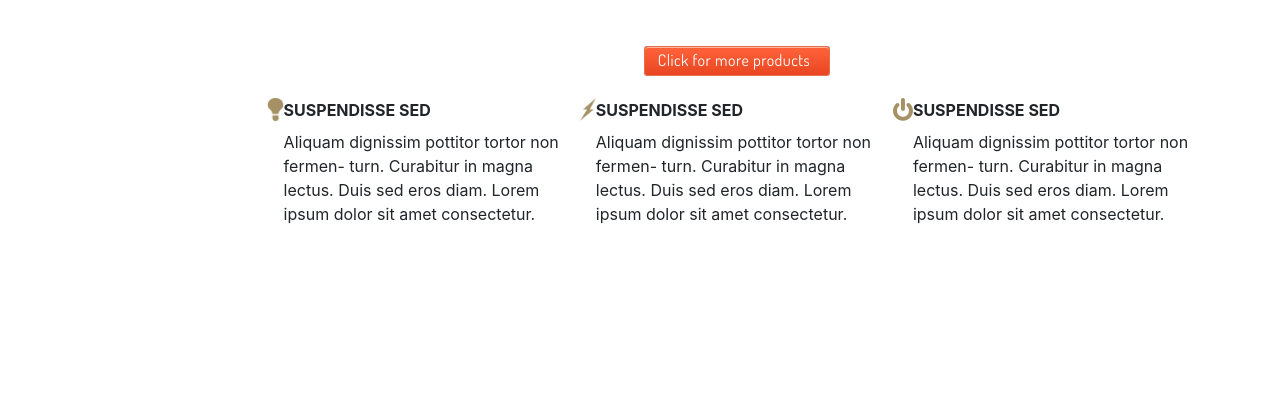
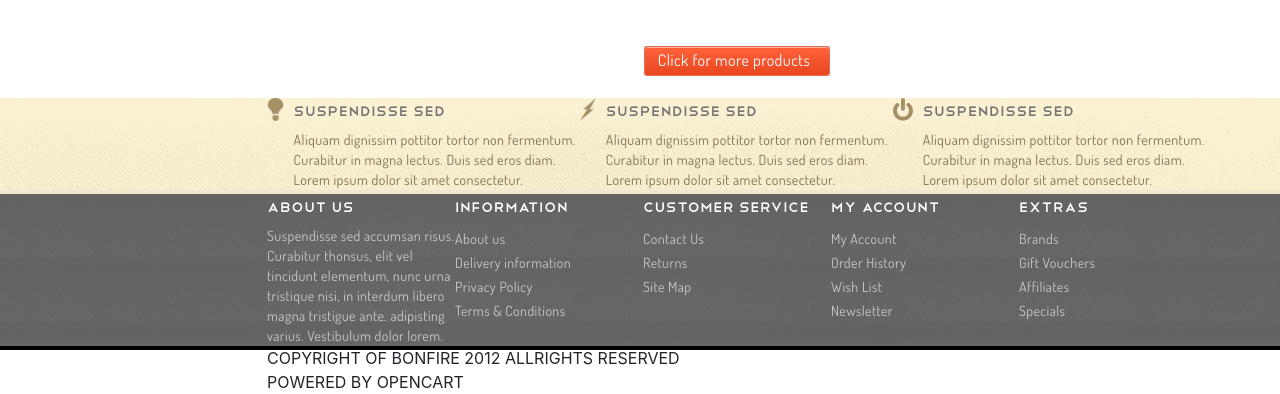
Before and after one commit to lostprofi/Study-project7, a website: page app/index.html in a window 1280 px wide. Shown: the part 1019-1413 px from the top of the page. Before the commit the page ends 1245 px from the top, so only its background shows below. Drawn offline with Linux system fonts and the light colour scheme.

Commit message:
commit #8

```diff
--- a/app/index.html
+++ b/app/index.html
@@ -642,31 +642,79 @@
         </main>
         <footer>
             <div class = "footer-top">
-                <div class = "container footer-top-direction">
+                <div class = "container footer-wrapper">
                     <div class = "footer-top-content">
                         <img src = "img/light-bulb.png" alt = "bulb"/>
                         <div>
-                            <h4>SUSPENDISSE SED</h4>
-                            <p>Aliquam dignissim pottitor tortor non fermen-
-                            turn. Curabitur in magna lectus. Duis sed eros diam. Lorem ipsum dolor sit amet consectetur.</p>
+                            <h5>SUSPENDISSE SED</h5>
+                            <p>Aliquam dignissim pottitor tortor non fermentum. Curabitur in magna lectus. Duis sed eros diam. Lorem ipsum dolor sit amet consectetur.</p>
                         </div>
                     </div>
                     <div class = "footer-top-content">
                         <img src = "img/bolt.png" alt = "bulb"/>
                         <div>
-                            <h4>SUSPENDISSE SED</h4>
-                            <p>Aliquam dignissim pottitor tortor non fermen-
-                            turn. Curabitur in magna lectus. Duis sed eros diam. Lorem ipsum dolor sit amet consectetur.</p>
+                            <h5>SUSPENDISSE SED</h5>
+                            <p>Aliquam dignissim pottitor tortor non fermentum. Curabitur in magna lectus. Duis sed eros diam. Lorem ipsum dolor sit amet consectetur.</p>
                         </div>
                     </div>
                     <div class = "footer-top-content">
                         <img src = "img/power.png" alt = "bulb"/>
                         <div>
-                            <h4>SUSPENDISSE SED</h4>
-                            <p>Aliquam dignissim pottitor tortor non fermen-
-                            turn. Curabitur in magna lectus. Duis sed eros diam. Lorem ipsum dolor sit amet consectetur.</p>
+                            <h5>SUSPENDISSE SED</h5>
+                            <p>Aliquam dignissim pottitor tortor non fermentum. Curabitur in magna lectus. Duis sed eros diam. Lorem ipsum dolor sit amet consectetur.</p>
                         </div>
                     </div>
+                </div>
+            </div>
+            <div class = "footer-middle">
+                <div class = "container footer-wrapper">
+                    <div class = "footer-mid-content">
+                        <h5>ABOUT US</h5>
+                        <p>Suspendisse sed accumsan risus. Curabitur thonsus, elit vel tincidunt elementum, nunc
+                        urna tristique nisi, in interdum libero magna tristigue ante. adipisting varius. Vestibulum
+                        dolor lorem.</p>
+                    </div>
+                    <div class = "footer-mid-content">
+                        <h5>INFORMATION</h5>
+                        <ul>
+                            <li><a href = "#">About us</a></li>
+                            <li><a href = "#">Delivery information</a></li>
+                            <li><a href = "#">Privacy Policy</a></li>
+                            <li><a href = "#">Terms & Conditions</a></li>
+                        </ul>
+                    </div>
+                    <div class = "footer-mid-content">
+                        <h5>CUSTOMER SERVICE</h5>
+                        <ul>
+                            <li><a href = "#">Contact Us</a></li>
+                            <li><a href = "#">Returns</a></li>
+                            <li><a href = "#">Site Map</a></li>
+                        </ul>
+                    </div>
+                    <div class = "footer-mid-content">
+                        <h5>MY ACCOUNT</h5>
+                        <ul>
+                            <li><a href = "#">My Account</a></li>
+                            <li><a href = "#">Order History</a></li>
+                            <li><a href = "#">Wish List</a></li>
+                            <li><a href = "#">Newsletter</a></li>
+                        </ul>
+                    </div>
+                    <div class = "footer-mid-content">
+                        <h5>EXTRAS</h5>
+                        <ul>
+                            <li><a href = "#">Brands</a></li>
+                            <li><a href = "#">Gift Vouchers</a></li>
+                            <li><a href = "#">Affiliates</a></li>
+                            <li><a href = "#">Specials</a></li>
+                        </ul>
+                    </div>
+                </div>
+            </div>
+            <div class = "footer-bottom">
+                <div class = "container">
+                    <p>COPYRIGHT OF BONFIRE 2012 ALLRIGHTS RESERVED</p>
+                    <p>POWERED BY OPENCART</p>
                 </div>
             </div>
         </footer>
--- a/app/sass/_value-maps.scss
+++ b/app/sass/_value-maps.scss
@@ -61,7 +61,7 @@ $Telegrafico_5: (
     font-style: normal,
     line-height: 24px,
     letter-spacing: 0.03em,
-    color: rgb(116, 114, 114)
+    color: rgb(255, 255, 255)
 );
 
 $Telegrafico_6: (
--- a/app/sass/footer/_footer.scss
+++ b/app/sass/footer/_footer.scss
@@ -1,3 +1,11 @@
+.footer-top {
+    background: url(../../img/header-middle-texture.png) rgb(251, 242, 211); /*поменять как в фотошоп*/
+    background-size: cover;
+    box-shadow: 0px 4px 0px 0px rgb(241, 233, 207);
+}
+
+
+
 .footer-top-content {
 
     display: flex;
@@ -6,11 +14,59 @@
 
     img {
         max-height: 24px;
+        margin-right: 10px;
+    }
+
+    h5{
+        @include font($Telegrafico_4...);
+    }
+
+    p {
+        @include font($Terminal_Dosis_2...);
     }
 }
 
-.footer-top-direction {
+.footer-wrapper {
     display: flex;
     flex-flow: row nowrap;
     justify-content: space-between;
 }
+
+
+.footer-middle {
+    margin-top: 4px;
+    background: url(../../img/header-middle-texture.png) rgb(99, 99, 99);
+    box-shadow: 0px 4px 0px 0px rgb(0, 0, 0);
+}
+
+.footer-mid-content {
+
+    flex-basis: 20%;
+
+    h5 {
+        @include font($Telegrafico_5...);
+    }
+
+    p{
+        @include font($Terminal_Dosis_2...);
+        color: rgb(201, 201, 201);
+    }
+
+    ul {
+        padding-left: 0;
+        li{
+        list-style: none;
+
+        a{
+            text-decoration: none;
+            @include font($Terminal_Dosis_2...);
+            color: rgb(201, 201, 201);
+            &:hover {
+                text-decoration: none;
+            }
+        }
+    }
+    }
+
+
+}
--- a/app/sass/general/_general.scss
+++ b/app/sass/general/_general.scss
@@ -12,7 +12,7 @@ section {
         align-items: center;
 
         > h1{
-            @include font($Telegrafico_5...);
+            @include font($Telegrafico_4...);
         }
 
         > img {
```
Also changed, not shown: app/css/main.css, app/sass/main.scss (line endings or trailing spaces).
